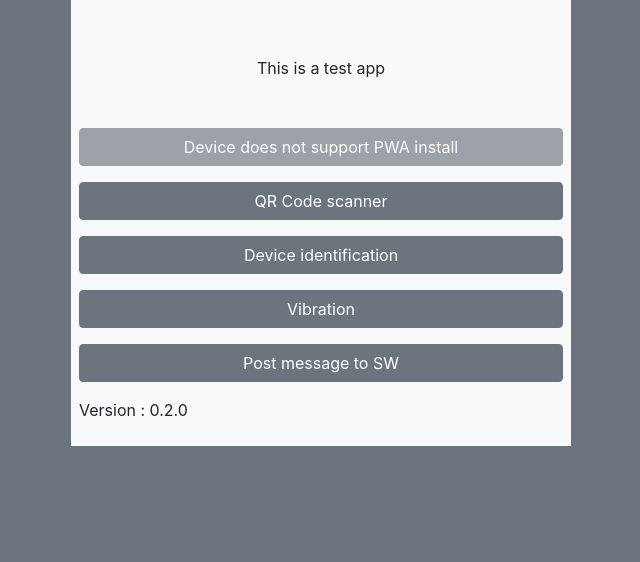
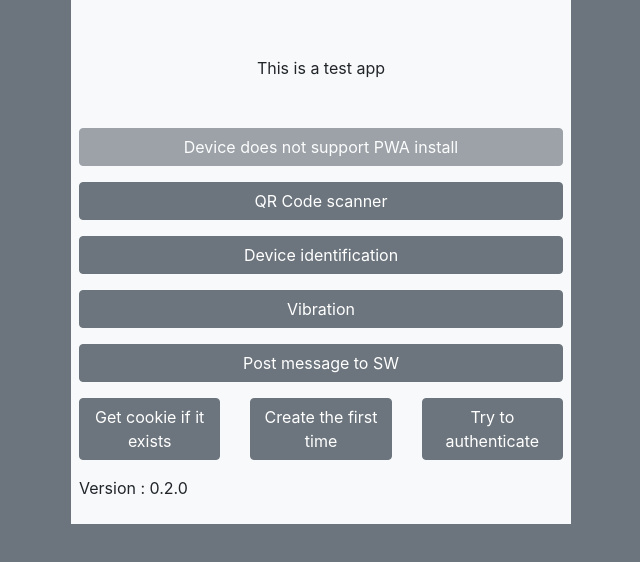
Before and after one commit to CharlyPoppins/react-tests, a React (Create React App) app: page / in a window 1280 px wide. Shown: the top 562 px of the page, without its empty margins (319-959 px from the left). Built offline with nearby package versions, Linux system fonts and the light colour scheme.

Commit message:
⚗️ POC with secure cookie and xsrf token

```diff
--- a/package.json
+++ b/package.json
@@ -10,11 +10,13 @@
     "biri": "^0.4.0",
     "bootstrap": "^4.5.3",
     "device-uuid": "^1.0.4",
+    "jwt-decode": "^3.1.2",
     "react": "^17.0.1",
     "react-bootstrap": "^1.4.0",
     "react-dom": "^17.0.1",
     "react-qr-reader": "^2.2.1",
     "react-scripts": "4.0.0",
+    "react-toastify": "^6.2.0",
     "web-vitals": "^0.2.4",
     "workbox-background-sync": "^5.1.3",
     "workbox-broadcast-update": "^5.1.3",
--- a/src/App.js
+++ b/src/App.js
@@ -1,11 +1,18 @@
 import React from 'react'
+import { ToastContainer } from 'react-toastify'
 
 import 'bootstrap/dist/css/bootstrap.min.css'
+import 'react-toastify/dist/ReactToastify.css'
 
 import MainRouter from 'containers/MainRouter'
 
 const App = () => {
-  return <MainRouter />
+  return (
+    <>
+      <MainRouter />
+      <ToastContainer />
+    </>
+  )
 }
 
 export default App
--- /dev/null
+++ b/src/components/Cookie.js
@@ -0,0 +1,85 @@
+import React from 'react'
+import Button from 'react-bootstrap/Button'
+import { toast } from 'react-toastify'
+
+const Cookie = () => {
+  return (
+    <div className="my-3 row">
+      <div className="col-4">
+        <Button
+          className="btn-block btn-secondary"
+          onClick={async () => {
+            const response = await fetch(
+              `${process.env.REACT_APP_API_URL}/cookie`,
+              { method: 'GET', credentials: 'include' },
+            )
+            if (response.ok) {
+              const json = await response.json()
+              toast(json.text)
+            } else {
+              toast.error('Response not OK')
+            }
+          }}
+        >
+          Get cookie if it exists
+        </Button>
+      </div>
+
+      <div className="col-4">
+        <Button
+          className="btn-block btn-secondary"
+          onClick={async () => {
+            const response = await fetch(
+              `${process.env.REACT_APP_API_URL}/cookie/create`,
+              { method: 'GET', credentials: 'include' },
+            )
+            if (response.ok) {
+              const json = await response.json()
+              localStorage.setItem('xsrfToken', json.xsrfToken)
+              toast(
+                'A secure cookie has been created and xsrf token stored in local storage',
+              )
+            } else {
+              toast.error('Response not OK')
+            }
+          }}
+        >
+          Create the first time
+        </Button>
+      </div>
+      <div className="col-4">
+        <Button
+          className="btn-block btn-secondary"
+          onClick={async () => {
+            const response = await fetch(
+              `${process.env.REACT_APP_API_URL}/cookie/read`,
+              {
+                method: 'GET',
+                credentials: 'include',
+                headers: {
+                  Accept: 'application/json',
+                  'Content-Type': 'application/json',
+                  'x-xsrf-token': localStorage.getItem('xsrfToken'),
+                },
+              },
+            )
+            if (response.ok) {
+              const json = await response.json()
+              if (json.status === 'OK') {
+                toast.success('Your cookie and your xsrf token are matching')
+              } else {
+                toast.error('Your cookie and your xsrf token does not match')
+              }
+            } else {
+              toast.error('Response not OK')
+            }
+          }}
+        >
+          Try to authenticate
+        </Button>
+      </div>
+    </div>
+  )
+}
+
+export default Cookie
--- a/src/components/Home.js
+++ b/src/components/Home.js
@@ -2,6 +2,7 @@ import React, { useEffect } from 'react'
 import Button from 'react-bootstrap/Button'
 import { navigate } from '@reach/router'
 
+import Cookie from 'components/Cookie'
 import InstallButton from 'components/InstallButton'
 
 import { version } from '../../package.json'
@@ -95,6 +96,8 @@ const Home = () => {
         </Button>
       </p>
 
+      <Cookie />
+
       <p className="my-3">{`Version : ${version}`}</p>
     </div>
   )
```
Also changed, not shown: 2 other files (tests, documents, lock files or other folders).
